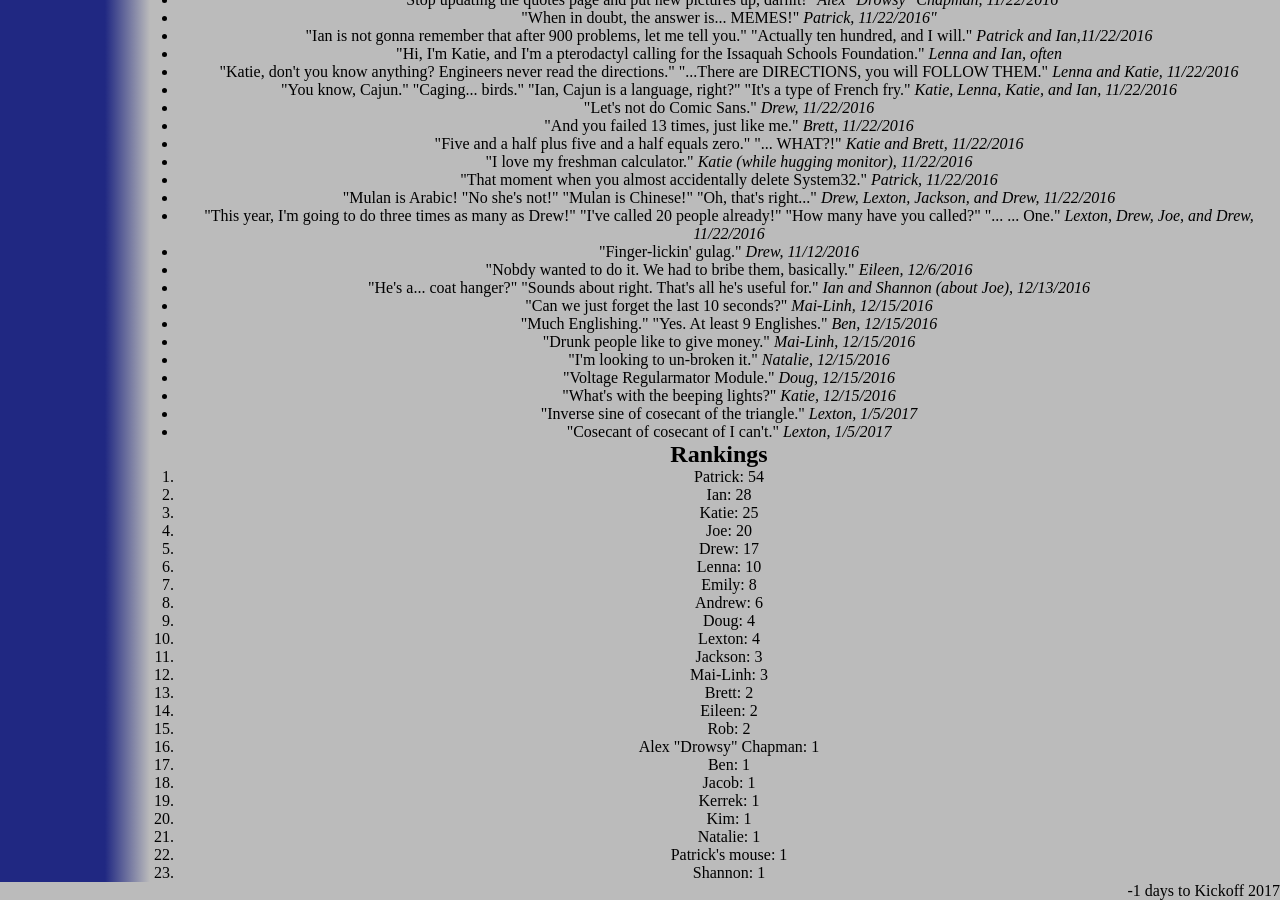
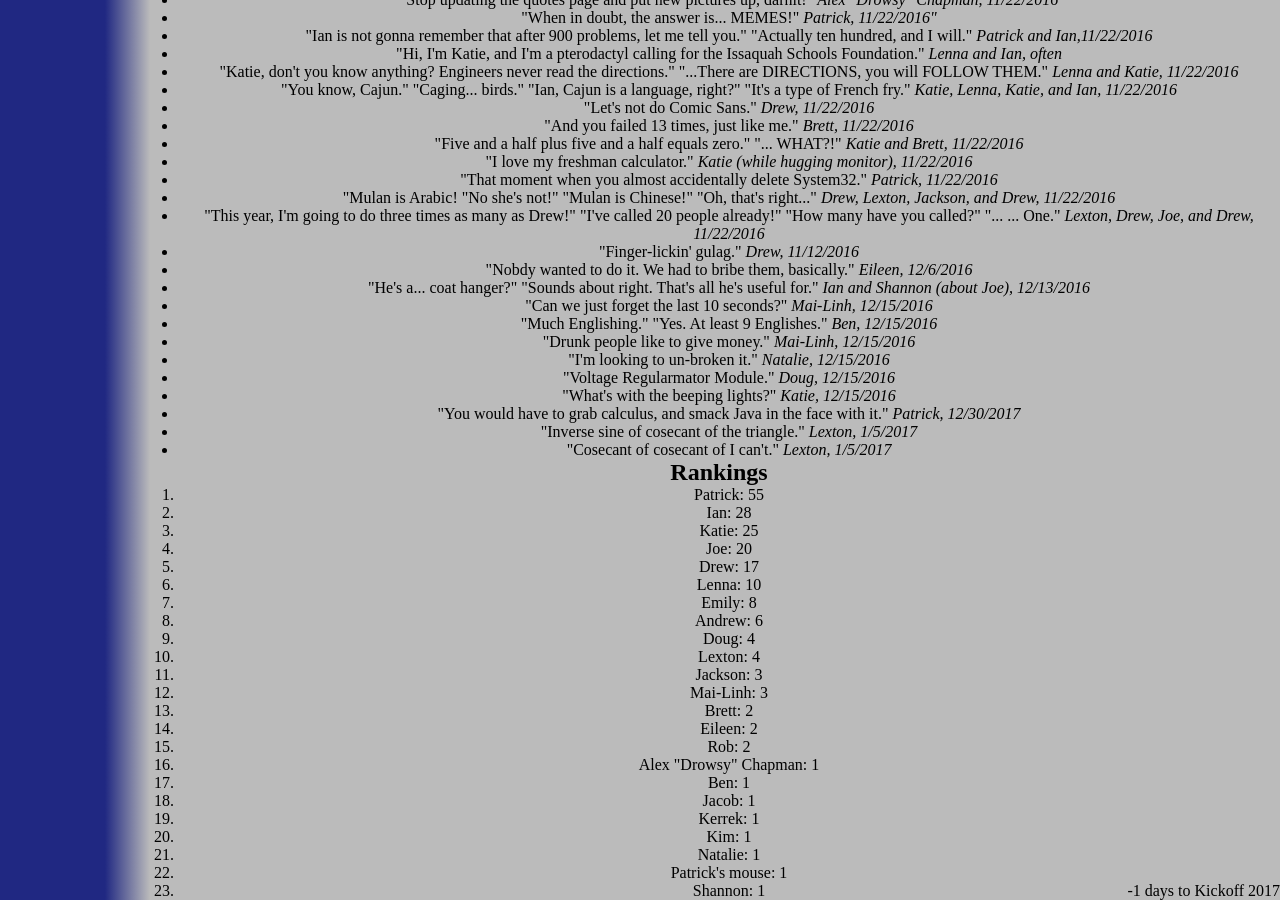
Before and after one commit to katiebugmoon/FRC4131.github.io, a Jekyll site: the page built from media/2017/quotes.html, in a window 1280 px wide and 900 px high, scrolled down 2401 px. Built offline with Jekyll 4.4.1, drawn with Linux system fonts in a browser that asks for light colours; nearby versions of some CDN libraries.

Commit message:
Update quotes.html

```diff
--- a/media/2017/quotes.html
+++ b/media/2017/quotes.html
@@ -148,6 +148,7 @@
 	<li>"I'm looking to un-broken it." <i>Natalie, 12/15/2016</i></li>
 	<li>"Voltage Regularmator Module." <i>Doug, 12/15/2016</i></li>
 	<li>"What's with the beeping lights?" <i>Katie, 12/15/2016</i></li>
+	<li>"You would have to grab calculus, and smack Java in the face with it." <i>Patrick, 12/30/2017</i></li>
 	<li>"Inverse sine of cosecant of the triangle." <i>Lexton, 1/5/2017</i></li>
 	<li>"Cosecant of cosecant of I can't." <i>Lexton, 1/5/2017</i></li>
 </ul>
```
